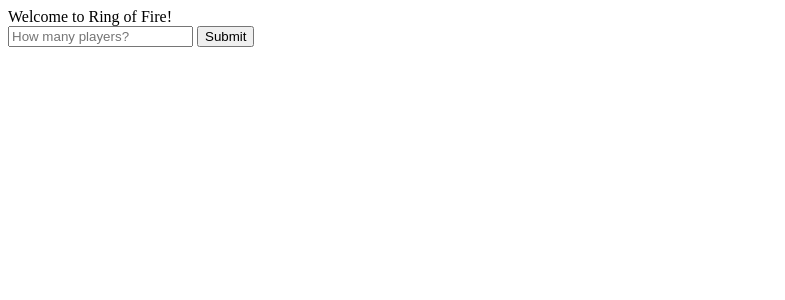
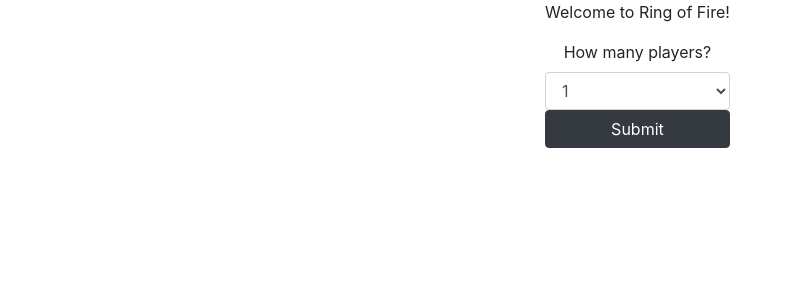
Before and after one commit to sjo91190/zoomzy, a Flask app: page / in a window 1280 px wide. Shown: the top 300 px of the page, without its empty margins (0-785 px from the left). Run offline with Flask 2, Linux system fonts and the light colour scheme; some libraries are stand-ins or nearby versions.

Commit message:
html template enhancements

```diff
--- a/ring_of_fire/templates/index.html
+++ b/ring_of_fire/templates/index.html
@@ -1,14 +1,29 @@
 <!DOCTYPE html>
 <html lang="en">
 <head>
-    <meta charset="UTF-8">
+    <link rel="stylesheet" href={{ url_for('static', filename='bootstrap/css/bootstrap.css') }}>
+    <meta name="viewport" content="width=device-width, initial-scale=1.0, shrink-to-fit=no">
     <title>Ring of Fire</title>
 </head>
 <body>
-Welcome to Ring of Fire!<br>
-<form class="form-inline" method="post">
-  <input placeholder="How many players?" name="number" autocomplete="off">
-  <button type="submit">Submit</button>
-</form>
+<div class="container">
+    <div class="row">
+        <div class="offset-md-5">
+            <div class="form-group">
+                <form style="text-align:center" method="post">
+                    <p>Welcome to Ring of Fire!</p>
+                    <label>How many players?</label>
+                    <br>
+                    <select class="form-control" name="number">
+                    {% for i in range (10) %}
+                        <option>{{ i + 1 }}</option>
+                    {% endfor %}
+                    </select>
+                    <button class="btn btn-dark btn-block" type="submit">Submit</button>
+                </form>
+            </div>
+        </div>
+    </div>
+</div>
 </body>
 </html>
--- a/ring_of_fire/templates/play.html
+++ b/ring_of_fire/templates/play.html
@@ -10,7 +10,6 @@
     {% if card != "END OF DECK" %}
     <p>{{ name }}'s Turn!</p>
     <img src={{ url_for('static', filename='/cards/') }}{{ card }}.jpg class="rounded" alt="{{ card }}">
-    <p> {{ card }} </p>
     <form method="post">
         <input type="submit" value="Next">
     {% else %}
```
Also changed, not shown: ring_of_fire/players.py (deleted, +0 -17 lines), ring_of_fire/templates/assign.html (+28 -7 lines).
